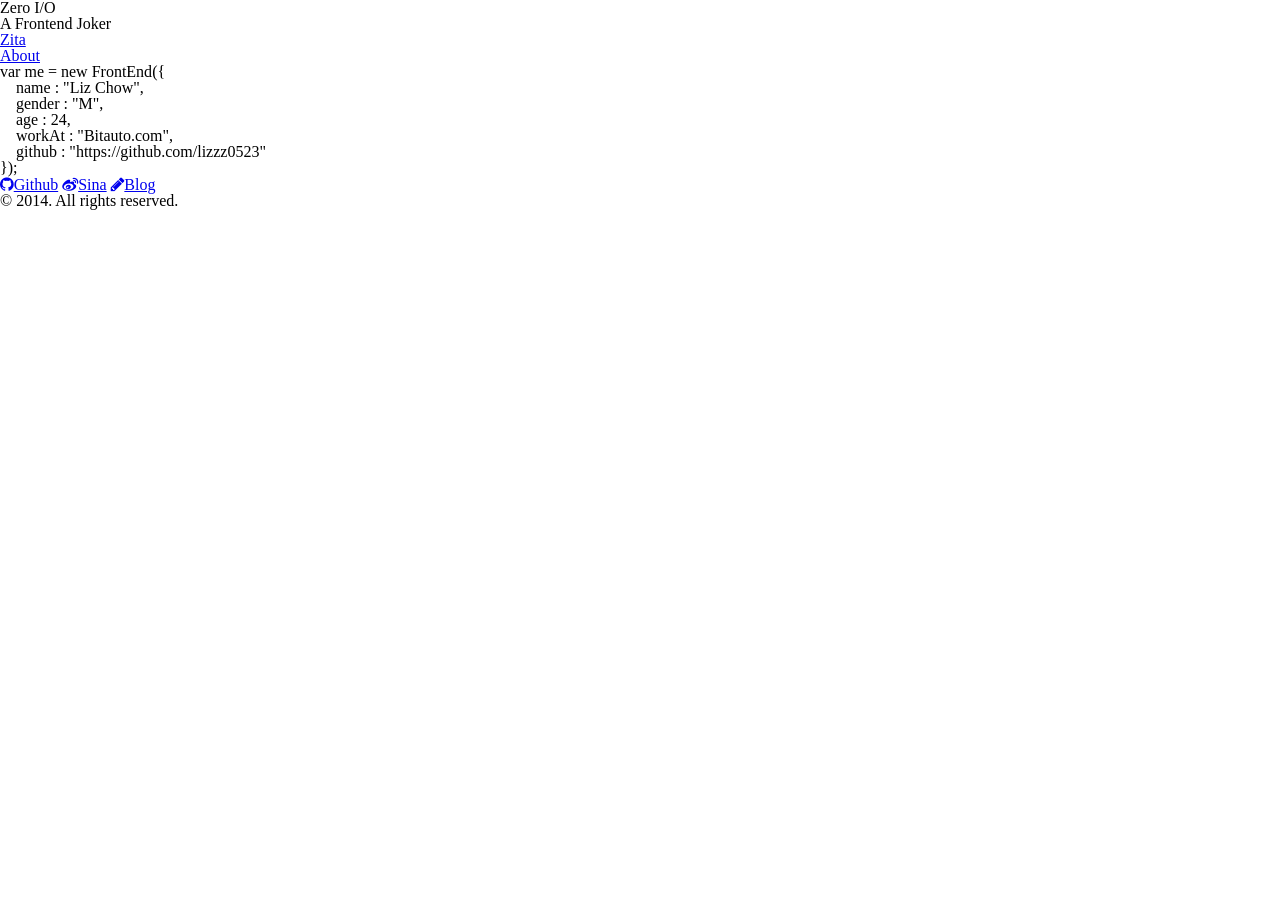
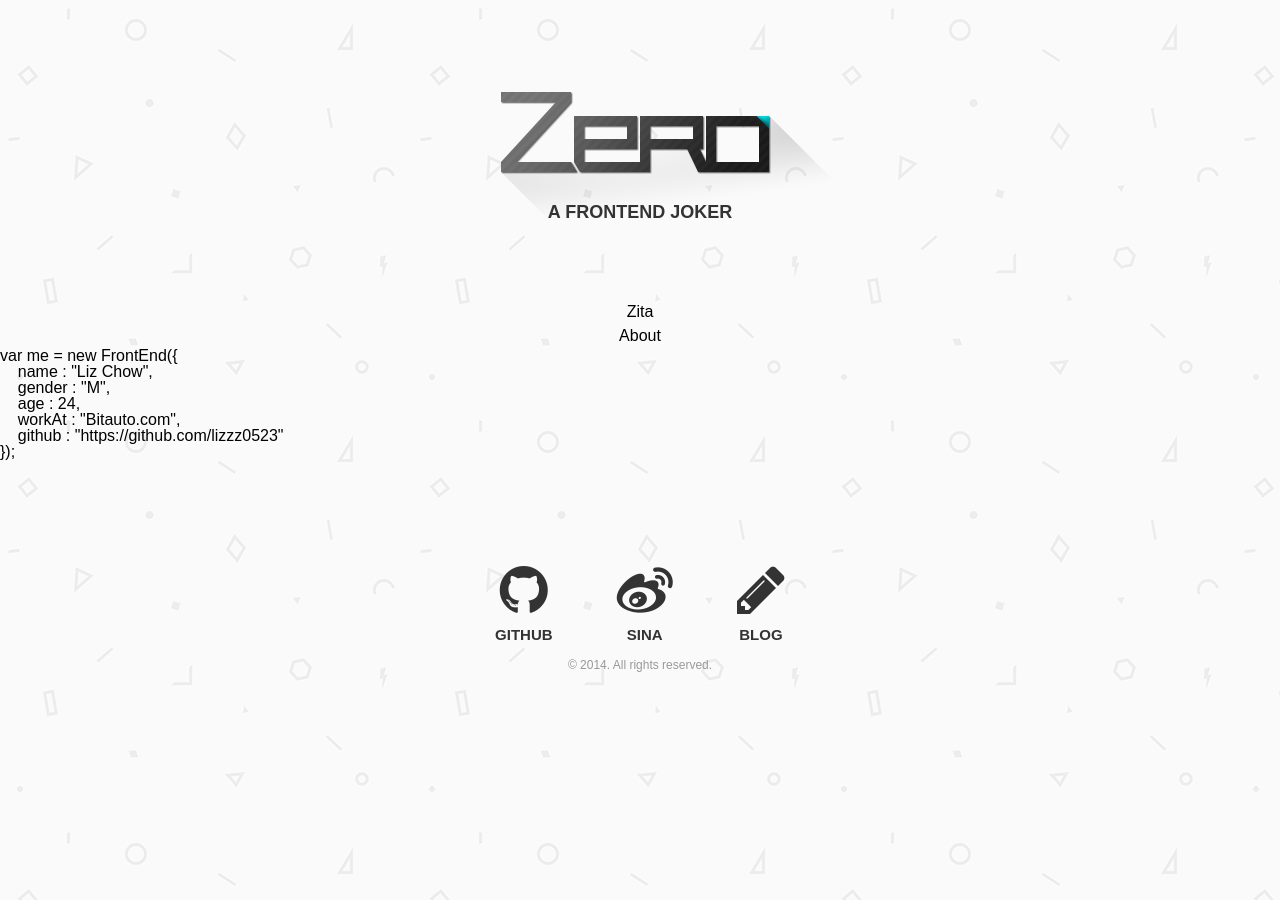
Before and after one commit to lizzz0523/lizzz0523.github.io, a Jekyll site: the page built from about.html, in a window 1280 px wide. Built offline with Jekyll 4.4.1, drawn with Linux system fonts in a browser that asks for light colours; nearby versions of some CDN libraries; library files that are not in the unit come from our copies; Markdown is read by kramdown in place of the engine named in the settings.

Commit message:
fix relative path bug

```diff
--- a/_config.yml
+++ b/_config.yml
@@ -1,5 +1,6 @@
 name: Zero I/O
-description: lizzz github page.
+description: lizzz github page
+url: http://lizzz0523.github.io/
 
 markdown: rdiscount
 permalink: pretty
--- a/_includes/header.html
+++ b/_includes/header.html
@@ -5,7 +5,7 @@
     <nav class="blog-nav">
         <ul>
             <li><a href="https://github.com/lizzz0523/Zita" target="_blank">Zita</a></li>
-            <li><a href="about.html" target="_blank">About</a></li>
+            <li><a href="about/" target="_blank">About</a></li>
         </ul>
     </nav>
 </header>
--- a/_layouts/default.html
+++ b/_layouts/default.html
@@ -5,8 +5,8 @@
 
 <title>Zero I/O | {% if page.title %}{{ page.title }}{% endif %}</title>
 
-<link rel="stylesheet" href="css/reset.css" />
-<link rel="stylesheet" href="css/zero.css" />
+<link rel="stylesheet" href="{{ site.url }}css/reset.css" />
+<link rel="stylesheet" href="{{ site.url }}css/zero.css" />
 <link rel="stylesheet" href="//netdna.bootstrapcdn.com/font-awesome/4.0.3/css/font-awesome.css" />
 
 <!--[if lt IE 9]>
```
